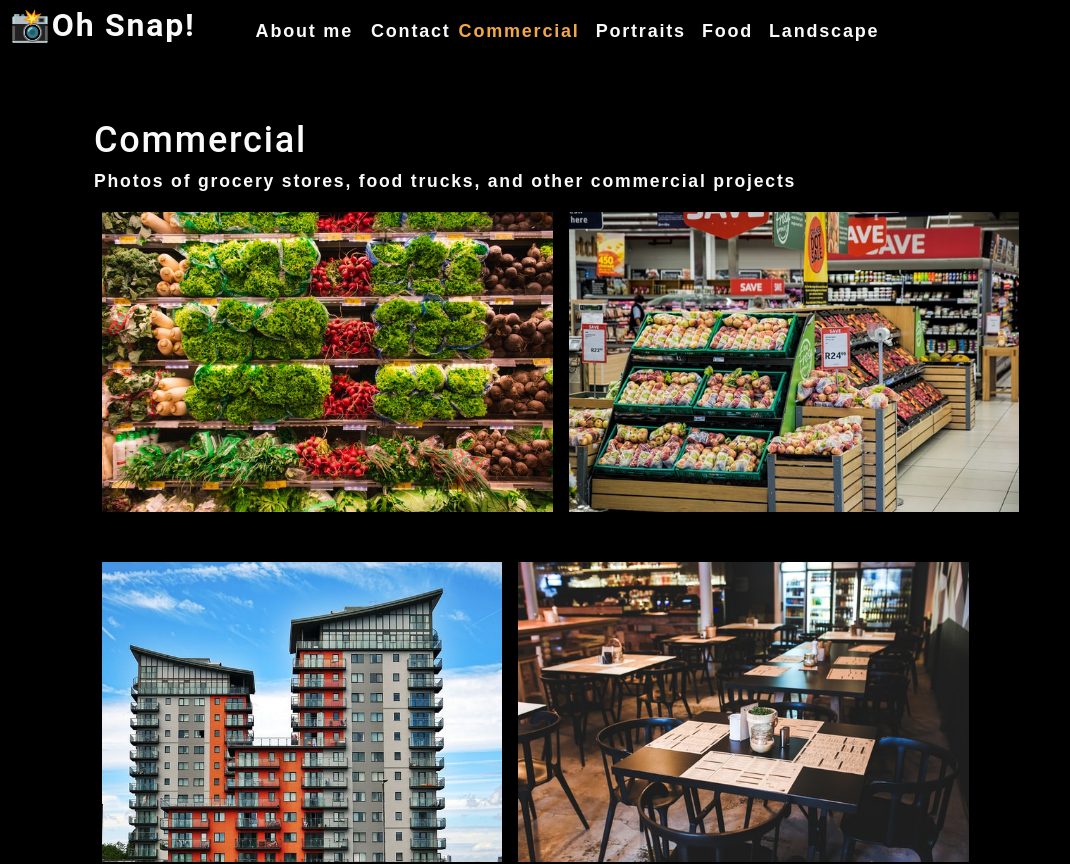
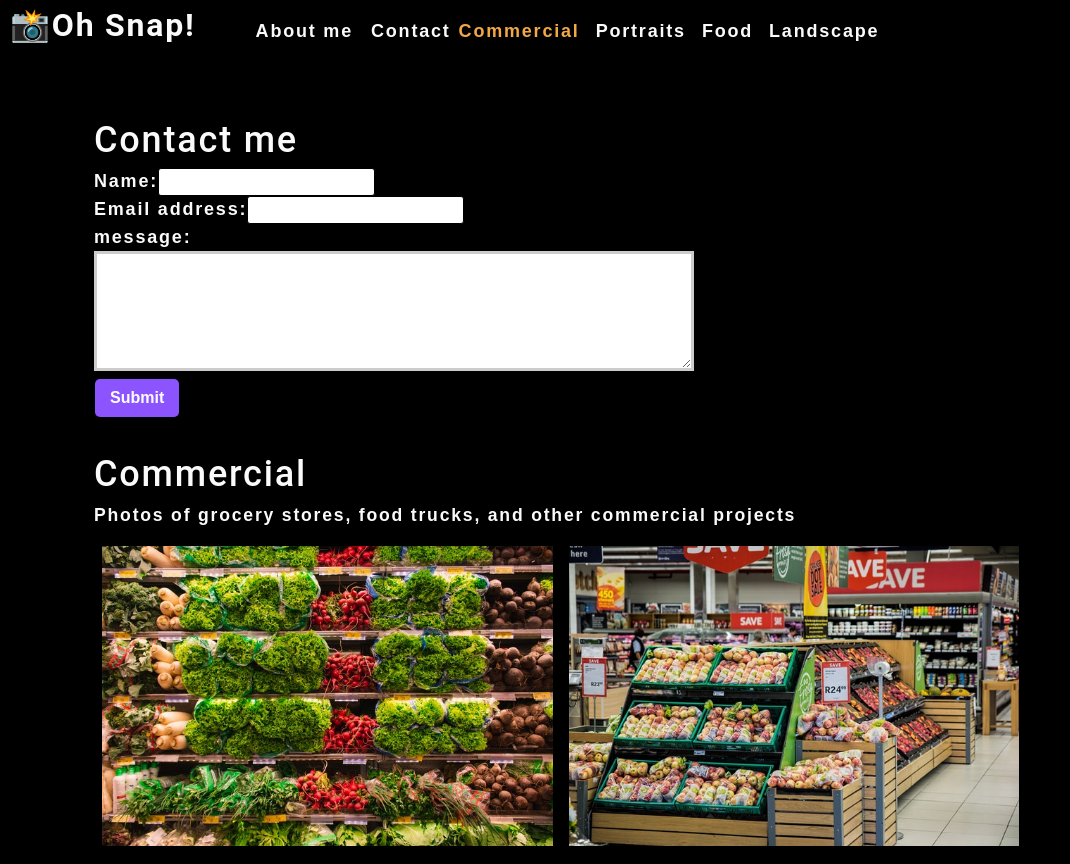
Before and after one commit to KevinJWilkerson/photo-port-i2, a React (Create React App) app: page / in a window 1280 px wide. Shown: the top 864 px of the page, without its empty margins (0-1070 px from the left). Built offline with nearby package versions, Linux system fonts and the light colour scheme; a web font is replaced by a local one.

Commit message:
added interactivity to contact form

```diff
--- a/src/App.js
+++ b/src/App.js
@@ -2,6 +2,7 @@
 import Nav from "./components/Nav";
 import About from "./components/About";
 import Gallery from "./components/Gallery";
+import ContactForm from "./components/Contact";
 
 function App() {
   const [categories] = useState([
@@ -28,6 +29,7 @@
         currentCategory={currentCategory}
       ></Nav>
       <main>
+        <ContactForm></ContactForm>
         <Gallery currentCategory={currentCategory}></Gallery>
         <About></About>
       </main>
--- a/src/components/Contact/index.js
+++ b/src/components/Contact/index.js
@@ -1,24 +1,58 @@
-import React from "react";
+import React, { useState } from "react";
 
 function ContactForm() {
+  const [formState, setFormState] = useState({
+    name: "",
+    email: "",
+    message: "",
+  });
+
+  const { name, email, message } = formState;
+
+  function handleChange(e) {
+    setFormState({ ...formState, [e.target.name]: e.target.value });
+  }
+
+  function handleSubmit(e) {
+    e.preventDefault();
+    console.log(formState);
+  }
+
+  return (
     <section>
       <h1>Contact me</h1>
-    <form id="contact-form">
+      <form id="contact-form" onSubmit={handleSubmit}>
         <div>
-        <label htmlfor="name">Name:</label>
-        <input type="text" name="name" />
+          <label htmlFor="name">Name:</label>
+          <input
+            type="text"
+            defaultValue={name}
+            onChange={handleChange}
+            name="name"
+          />
         </div>
         <div>
-        <label htmlfor="email">Email address:</label>
-        <input type="text" name="email" />
+          <label htmlFor="email">Email address:</label>
+          <input
+            type="email"
+            defaultValue={email}
+            onChange={handleChange}
+            name="email"
+          />
         </div>
         <div>
-        <label htmlfor="message">message:</label>
-        <textarea name="message" rows="5" />
+          <label htmlFor="message">message:</label>
+          <textarea
+            name="message"
+            defaultValue={message}
+            onChange={handleChange}
+            rows="5"
+          />
         </div>
         <button type="submit">Submit</button>
       </form>
-  </section>;
+    </section>
+  );
 }
 
 export default ContactForm;
```
Lines whose indentation alone changed are shown as unchanged.
